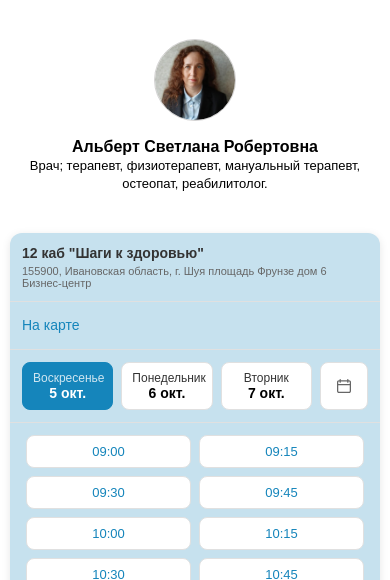
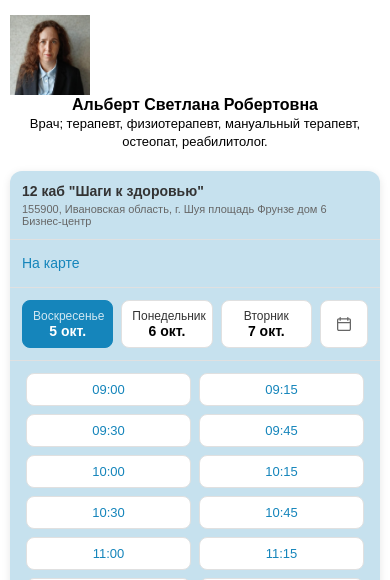
Before and after one commit to Victor2004/onlinedoctorbooking, a website: page views/index.html in a window 390 px wide. Shown: the part 264-844 px from the top of the page. Drawn offline with Linux system fonts and the light colour scheme; files that its build step writes are made by us from their sources; files whose address does not match are found by name.

Commit message:
fix style

```diff
--- a/public/styles/style.css
+++ b/public/styles/style.css
@@ -61,23 +61,16 @@ header {
 .doctor {
   max-width: 1066px;
   display: flex;
+  align-items: flex-start; /* Важно - выравнивание по верху */
+  gap: 30px; /* Расстояние между карточкой доктора и календарем */
 }
 
 .doctor-card {
   display: flex;
-  flex: 1 1 0%;
-}
-
-.avatar {
-  width: 96px;
-  height: 96px;
-  object-fit: cover;
-  display: block;
-
-  border: 1px solid rgb(210, 209, 209);
-  border-radius: 50%;
-  overflow: hidden;
-  background: rgb(255, 255, 255);
+  flex: 0 0 auto; /* Запрещаем растягивание и сжатие */
+  max-width: 400px; /* Ограничиваем максимальную ширину */
+  min-width: 250px; /* Минимальная ширина */
+  align-items: flex-start;
 }
 
 .doctor-info {
@@ -85,27 +78,24 @@ header {
   display: flex;
   align-items: flex-start;
   flex: 1 1 0%;
-
   display: block;
   margin: -8px;
   padding: 8px;
   text-decoration: none;
   border-radius: 8px;
   transition: background-color 0.1s linear;
+  word-wrap: break-word; /* Перенос длинных слов */
+  overflow-wrap: break-word;
 }
 
-.padding-line {
-  border-bottom: 1px solid rgb(210, 209, 209);
-  padding: 24px 0px;
-  margin: 0px auto;
-}
-
+/* Убедимся, что текст не выходит за границы */
 .doctor-name {
   font-weight: bold;
   font-size: 18px;
   line-height: 20px;
   color: rgb(0, 0, 0);
   margin: 0px;
+  word-break: break-word; /* Перенос длинных имен */
 }
 
 .specialty {
@@ -115,15 +105,17 @@ header {
   line-height: 18px;
   color: rgb(0, 0, 0);
   margin: 0px;
+  word-break: break-word; /* Перенос длинных специальностей */
 }
 
 .appointment-widget {
   background: #c6e1ee;
   border-radius: 12px;
   box-shadow: 0 2px 8px rgba(0, 0, 0, 0.1);
+  flex: 1 1 auto; /* Занимает оставшееся пространство */
+  min-width: 300px; /* Минимальная ширина календаря */
   max-width: 500px;
-  margin: 0 auto;
-  overflow: hidden;
+  margin: 0;
 }
 
 .dropdown-button {
@@ -298,21 +290,20 @@ header {
   font-weight: 600;
 }
 
-/* Для планшетов и мобильных устройств (до 1024px) */
+/* Для мобильных устройств */
 @media (max-width: 1024px) {
   .doctor {
     flex-direction: column;
     align-items: center;
+    gap: 20px;
   }
 
   .doctor-card {
+    max-width: 100%;
+    min-width: auto;
     flex-direction: column;
     text-align: center;
-    margin-bottom: 20px;
-  }
-
-  .avatar {
-    margin: 0 auto 16px;
+    margin-bottom: 0;
   }
 
   .appointment-widget {
@@ -424,6 +415,18 @@ header {
   .clinic-address {
     font-size: 11px;
   }
+
+  .doctor {
+    gap: 15px;
+  }
+
+  .doctor-card {
+    min-width: auto;
+  }
+
+  .appointment-widget {
+    min-width: auto;
+  }
 }
 
 /* Дополнительные улучшения для лучшей адаптивности */
```
